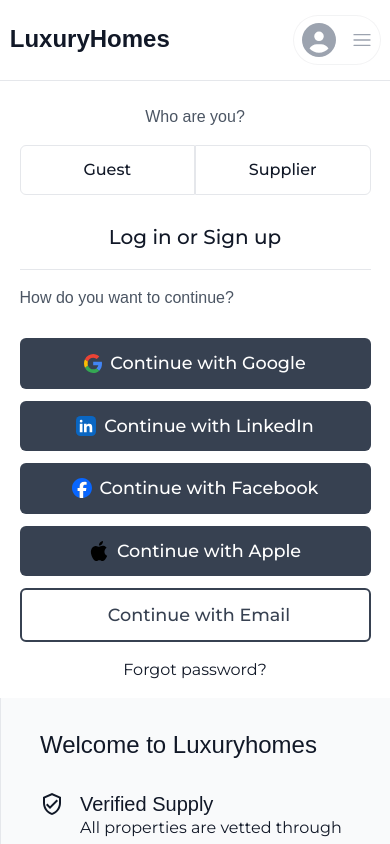
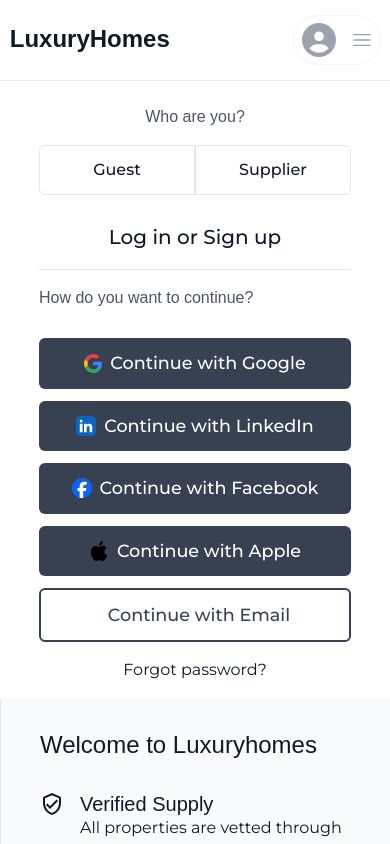
Before and after one commit to ifeoma-joy-obasi/luxury-homes, a React (Vite) app: page /login in a window 390 px wide. Shown: the top 844 px of the page. Built offline with nearby package versions, Linux system fonts and the light colour scheme; a web font is replaced by a local one.

Commit message:
made the login page responsive

```diff
--- a/src/components/pages/login/Login.jsx
+++ b/src/components/pages/login/Login.jsx
@@ -80,7 +80,7 @@
         <div className="flex flex-col lg:flex-row">
           {/* form */}
           <div className="flex-[3]">
-            <div className="w-[90%] md:w-[60%] m-auto flex justify-center flex-col mt-6 ">
+            <div className="w-[80%] md:w-[60%] m-auto flex justify-center flex-col mt-6 ">
               <p className="text-center text-gray-600 font-palanquin mb-4">
                 Who are you?
               </p>
@@ -119,35 +119,7 @@
                 )
               )}
 
-              {/* <button className="flex bg-gray-700 text-white font-montserrat w-full rounded-md mt-3 p-3 hover:bg-gray-500 transition-all font-medium gap-2 items-center text-[1.1rem] justify-center">
-                <img
-                  src={GoogleIcon}
-                  alt="google-icon"
-                  width={18}
-                  height={18}
-                />
-                <p>Continue with Google</p>
-              </button>
-              <button className="flex bg-gray-700 text-white font-montserrat w-full rounded-md mt-3 p-3 hover:bg-gray-500 transition-all font-medium gap-2 items-center text-[1.1rem] justify-center">
-                <img src={LinkedIn} alt="linkedInlogo" width={20} height={20} />
-                <p>Continue with LinkedIn</p>
-              </button>
-              <button className="flex bg-gray-700 text-white font-montserrat w-full rounded-md mt-3 p-3 hover:bg-gray-500 transition-all font-medium gap-2 items-center text-[1.1rem] justify-center">
-                <img
-                  src={FaceBookIcon}
-                  alt="facebooklogo"
-                  width={20}
-                  height={20}
-                />
-                <p>Continue with Facebook</p>
-              </button>
-              <button className="flex bg-gray-700 text-white font-montserrat w-full rounded-md mt-3 p-3 hover:bg-gray-500 transition-all font-medium gap-2 items-center text-[1.1rem] justify-center">
-                <img src={AppleIcon} alt="applelogo" width={20} height={20} />
-                <p>Continue with Apple</p>
-              </button>
-              <button className="flex border-[3px] border-bg-gray-700 text-gray-700 font-montserrat w-full rounded-md mt-3 p-3 hover:bg-gray-50 transition-all font-medium gap-2 items-center text-[1.1rem] justify-center">
-                <p>Continue with Email</p>
-              </button> */}
+
               <Link className="text-center font-montserrat text-gray-900 my-4">
                 Forgot password?
               </Link>
```
